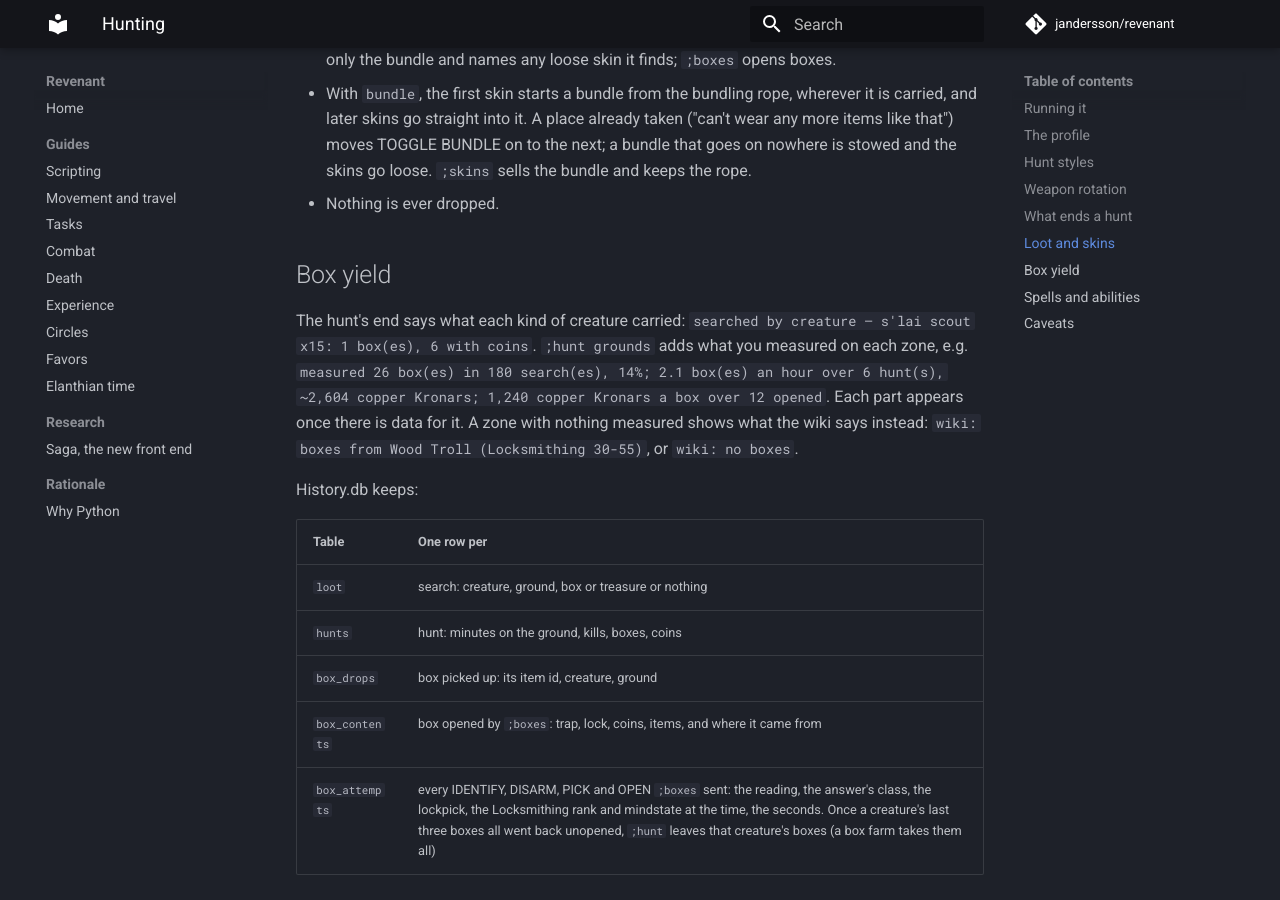
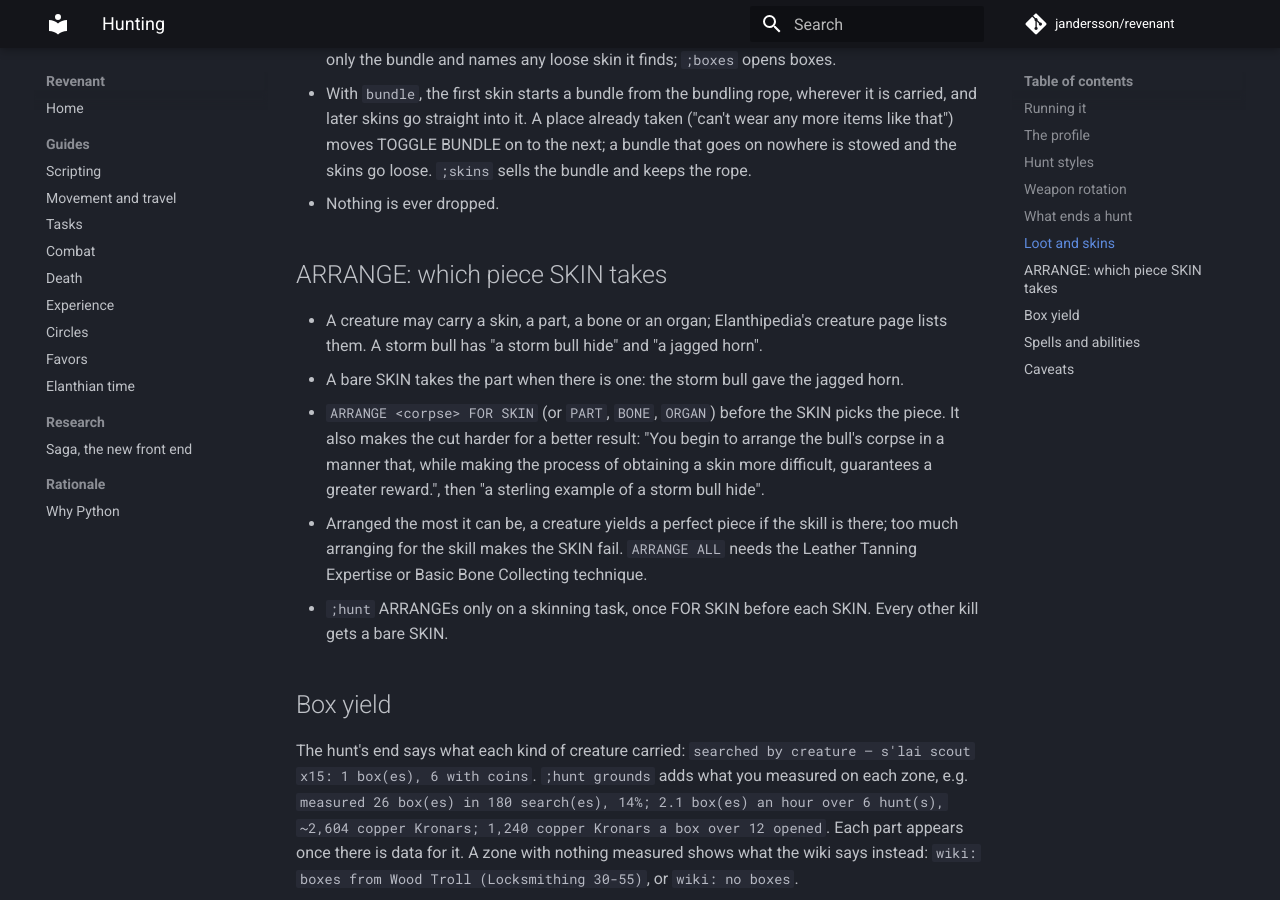
Before and after one commit to jandersson/revenant, an MkDocs documentation site: the page built from docs/hunting.md, in a window 1280 px wide and 900 px high, scrolled down 4563 px. Built offline with MkDocs 1.6.1 and Material for MkDocs 9.7.7, drawn with Linux system fonts in a browser that asks for light colours; comment, search, counter and statistics services are not loaded.

Commit message:
docs(hunting): ARRANGE — which piece SKIN takes, and when ;hunt arranges
A bare SKIN took a storm bull's part, a jagged horn, where the skinning
task wanted its hide. docs/hunting.md now says what a creature carries,
that ARRANGE <corpse> FOR SKIN (PART, BONE, ORGAN) picks the piece and
makes the cut harder for a better one, what arranging to the maximum
does, and that ;hunt arranges only on a skinning task. tasks.md links
it, the bibliography credits the Arrange command and Storm bull pages,
and a learnings line carries the trap.

Co-Authored-By: Claude Opus 5.5 <noreply@anthropic.com>

```diff
--- a/docs/hunting.md
+++ b/docs/hunting.md
@@ -111,6 +111,14 @@ An empty ground is not an end: the hunt waits and laps it again.
 - With `bundle`, the first skin starts a bundle from the bundling rope, wherever it is carried, and later skins go straight into it. A place already taken ("can't wear any more items like that") moves TOGGLE BUNDLE on to the next; a bundle that goes on nowhere is stowed and the skins go loose. `;skins` sells the bundle and keeps the rope.
 - Nothing is ever dropped.
 
+## ARRANGE: which piece SKIN takes
+
+- A creature may carry a skin, a part, a bone or an organ; Elanthipedia's creature page lists them. A storm bull has "a storm bull hide" and "a jagged horn".
+- A bare SKIN takes the part when there is one: the storm bull gave the jagged horn.
+- `ARRANGE <corpse> FOR SKIN` (or `PART`, `BONE`, `ORGAN`) before the SKIN picks the piece. It also makes the cut harder for a better result: "You begin to arrange the bull's corpse in a manner that, while making the process of obtaining a skin more difficult, guarantees a greater reward.", then "a sterling example of a storm bull hide".
+- Arranged the most it can be, a creature yields a perfect piece if the skill is there; too much arranging for the skill makes the SKIN fail. `ARRANGE ALL` needs the Leather Tanning Expertise or Basic Bone Collecting technique.
+- `;hunt` ARRANGEs only on a skinning task, once FOR SKIN before each SKIN. Every other kill gets a bare SKIN.
+
 ## Box yield
 
 The hunt's end says what each kind of creature carried: `searched by creature — s'lai scout x15: 1 box(es), 6 with coins`. `;hunt grounds` adds what you measured on each zone, e.g. `measured 26 box(es) in 180 search(es), 14%; 2.1 box(es) an hour over 6 hunt(s), ~2,604 copper Kronars; 1,240 copper Kronars a box over 12 opened`. Each part appears once there is data for it. A zone with nothing measured shows what the wiki says instead: `wiki: boxes from Wood Troll (Locksmithing 30-55)`, or `wiki: no boxes`.
```
Also changed, not shown: .claude/learnings.md (+1 -0 lines), docs/bibliography.md (+1 -1 lines), docs/tasks.md (+1 -1 lines).
